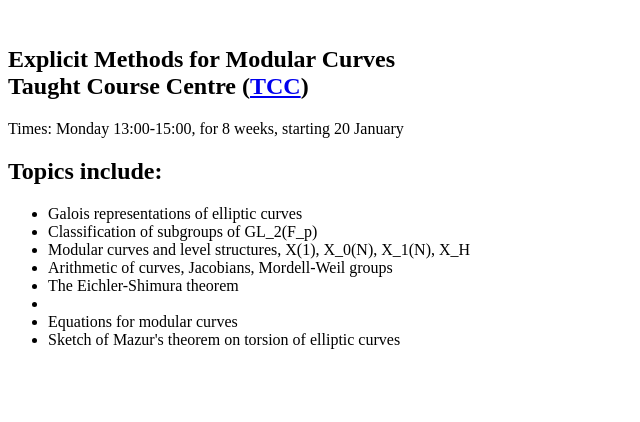
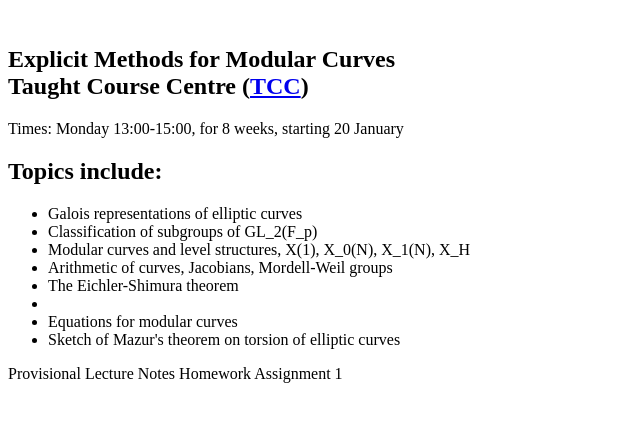
Before and after one commit to samirsiksek/siksek.github.io, a plain HTML site: page tcc.html in a window 1280 px wide. Shown: the whole page, without its empty margins (0-640 px from the left). Drawn offline with Linux system fonts and the light colour scheme.

Commit message:
Update tcc.html

```diff
--- a/tcc.html
+++ b/tcc.html
@@ -27,3 +27,7 @@ Times: Monday 13:00-15:00, for 8 weeks, starting 20 January
   <li>Equations for modular curves</li>
   <li>Sketch of Mazur's theorem on torsion of elliptic curves</li>
 </ul>
+
+Provisional Lecture Notes
+
+Homework Assignment 1
```
